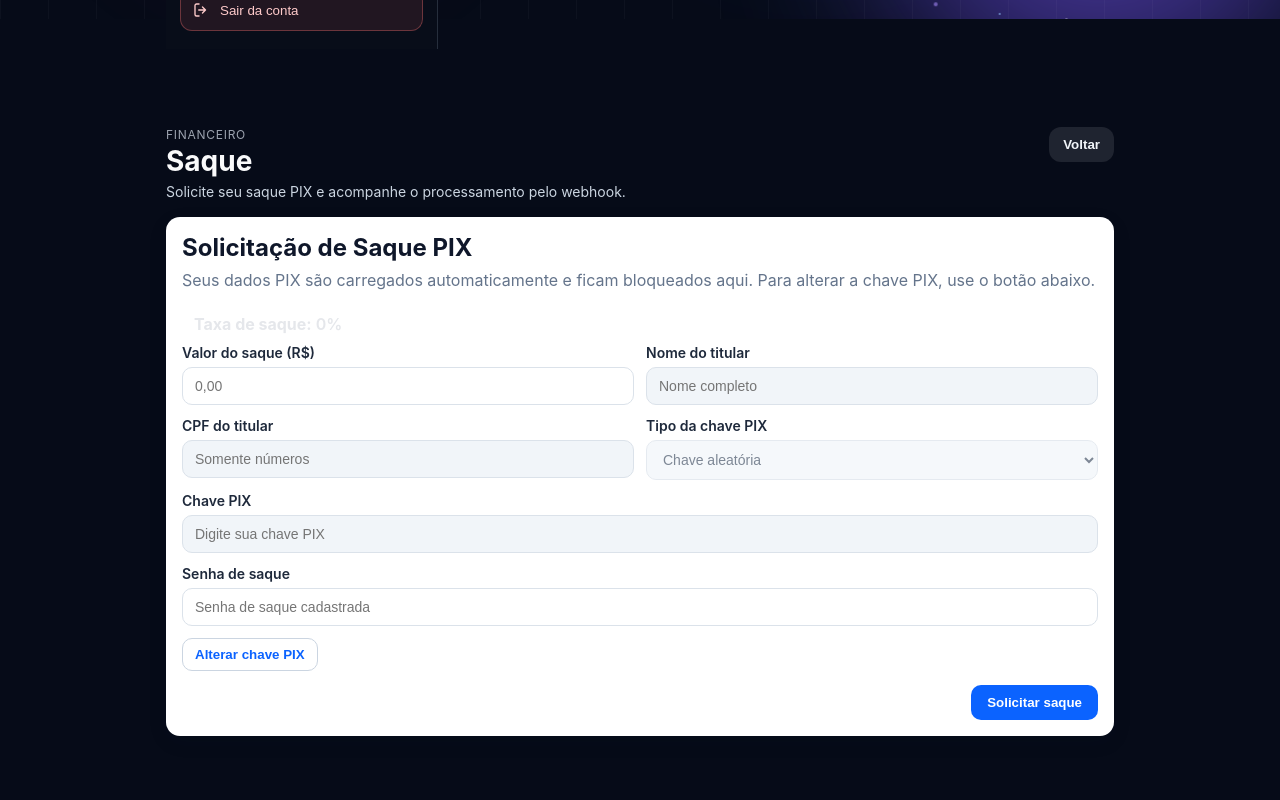
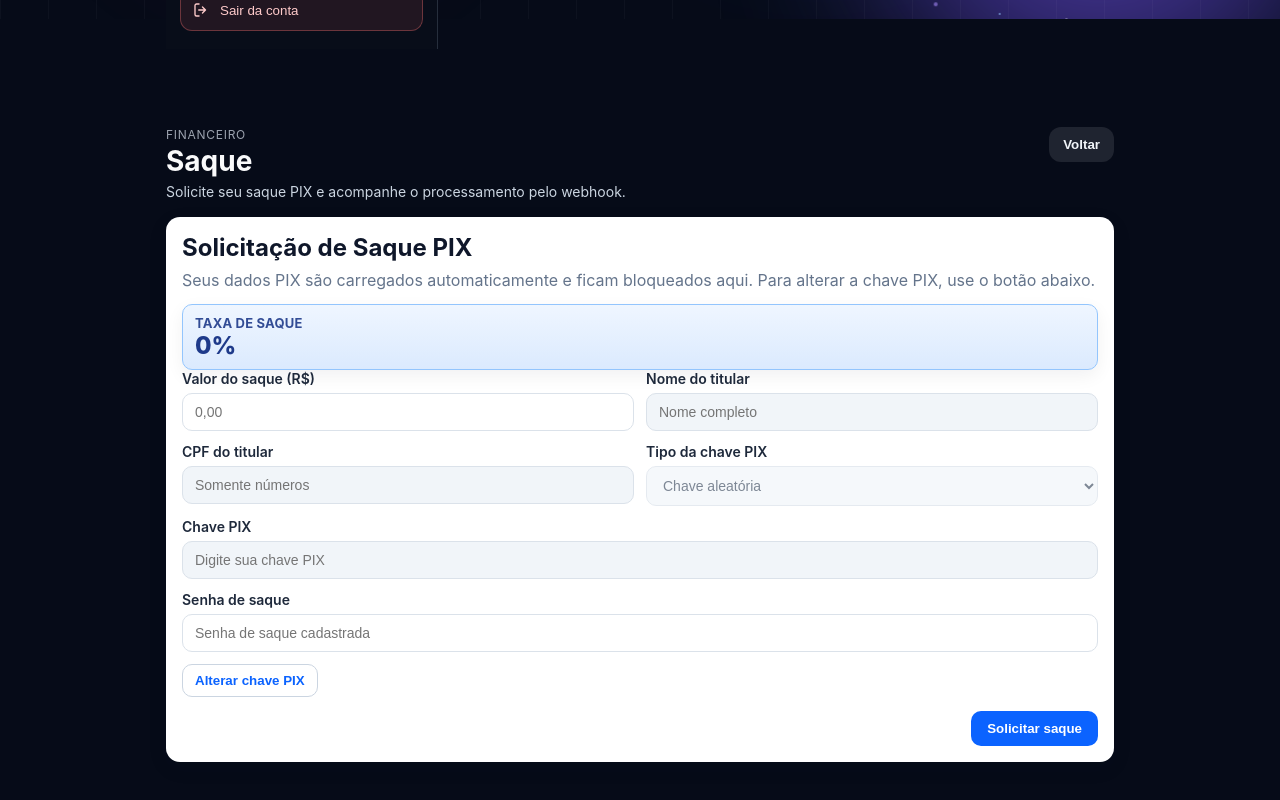
Before and after one commit to magnatazk20/mancera-frontend, a React (Vite) app: page /saque in a window 1280 px wide. Shown: the part 781-1581 px from the top of the page. Built offline with nearby package versions, Linux system fonts and the light colour scheme; no server answers; sample sign-in values are in the browser's storage.

Commit message:
style: improve withdraw fee and net amount visibility

```diff
--- a/src/pages/Withdraw.css
+++ b/src/pages/Withdraw.css
@@ -103,6 +103,47 @@
   font-weight: 600;
 }
 
+.withdraw-highlight {
+  display: flex;
+  flex-direction: column;
+  gap: 2px;
+  border: 1px solid;
+  box-shadow: 0 6px 18px rgba(15, 23, 42, 0.06);
+}
+
+.withdraw-fee-highlight {
+  background: linear-gradient(180deg, #eff6ff 0%, #dbeafe 100%);
+  border-color: #93c5fd;
+  color: #1e3a8a;
+}
+
+.withdraw-net-highlight {
+  background: linear-gradient(180deg, #ecfdf5 0%, #d1fae5 100%);
+  border-color: #86efac;
+  color: #14532d;
+}
+
+.withdraw-highlight-label {
+  font-size: 13px;
+  font-weight: 700;
+  letter-spacing: 0.2px;
+  text-transform: uppercase;
+  opacity: 0.9;
+}
+
+.withdraw-highlight-value {
+  font-size: 24px;
+  line-height: 1.1;
+  font-weight: 800;
+}
+
+.withdraw-highlight-note {
+  margin-top: 2px;
+  font-size: 13px;
+  font-weight: 600;
+  opacity: 0.9;
+}
+
 .withdraw-feedback.error {
   background: #fee2e2;
   color: #b91c1c;
--- a/src/pages/Withdraw.tsx
+++ b/src/pages/Withdraw.tsx
@@ -280,13 +280,16 @@ export default function Withdraw() {
           Para alterar a chave PIX, use o botão abaixo.
         </p>
 
-        <div className="withdraw-feedback">
-          <strong>Taxa de saque:</strong> {withdrawFeePercent}%
+        <div className="withdraw-feedback withdraw-highlight withdraw-fee-highlight">
+          <span className="withdraw-highlight-label">Taxa de saque</span>
+          <strong className="withdraw-highlight-value">{withdrawFeePercent}%</strong>
         </div>
 
         {hasValidPreviewAmount ? (
-          <div className="withdraw-feedback">
-            Valor líquido estimado: {formatBRL(netValuePreview)} (taxa: {formatBRL(feeValuePreview)})
+          <div className="withdraw-feedback withdraw-highlight withdraw-net-highlight">
+            <span className="withdraw-highlight-label">Valor líquido estimado</span>
+            <strong className="withdraw-highlight-value">{formatBRL(netValuePreview)}</strong>
+            <small className="withdraw-highlight-note">Taxa aplicada: {formatBRL(feeValuePreview)}</small>
           </div>
         ) : null}
 
```
